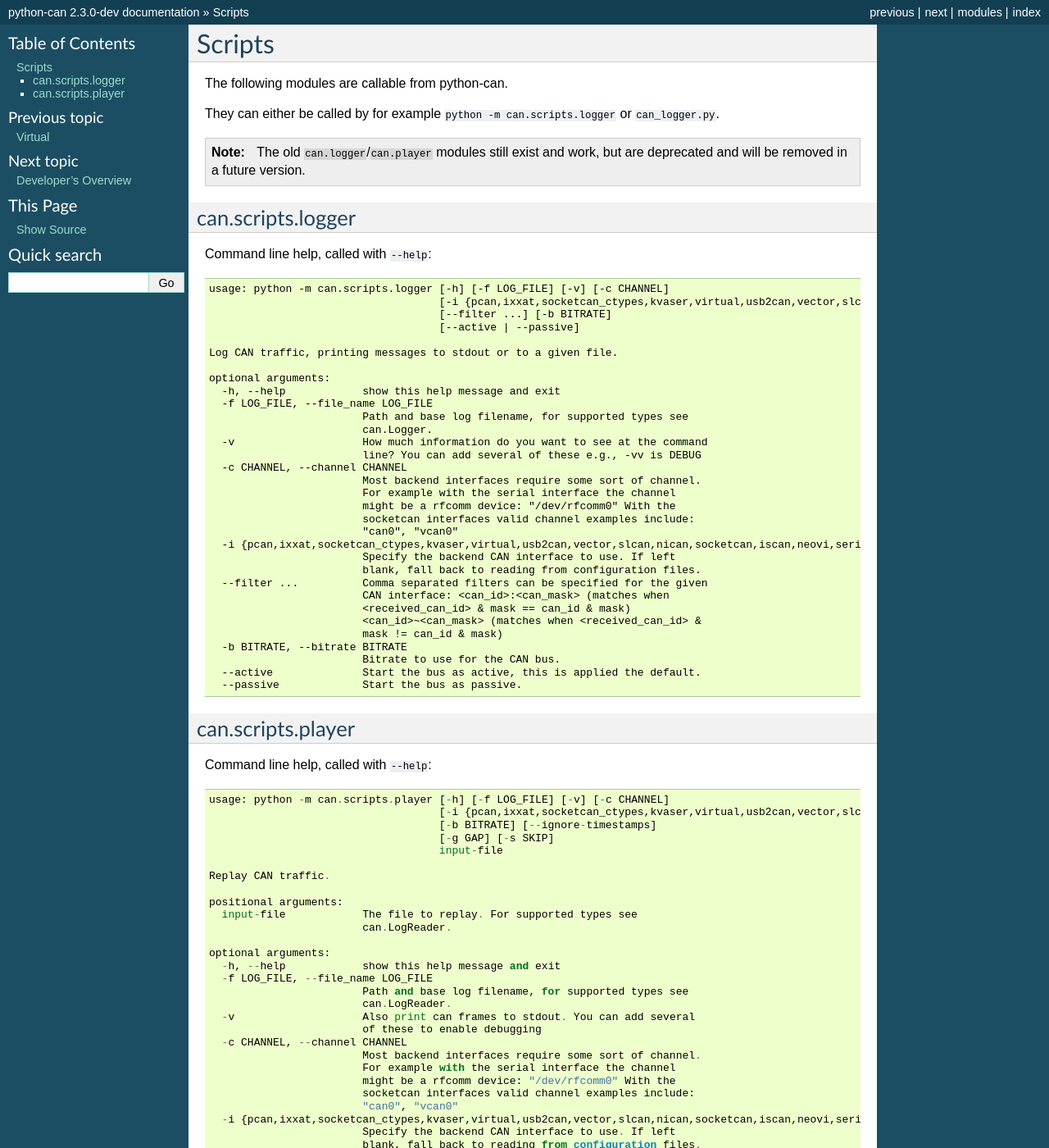
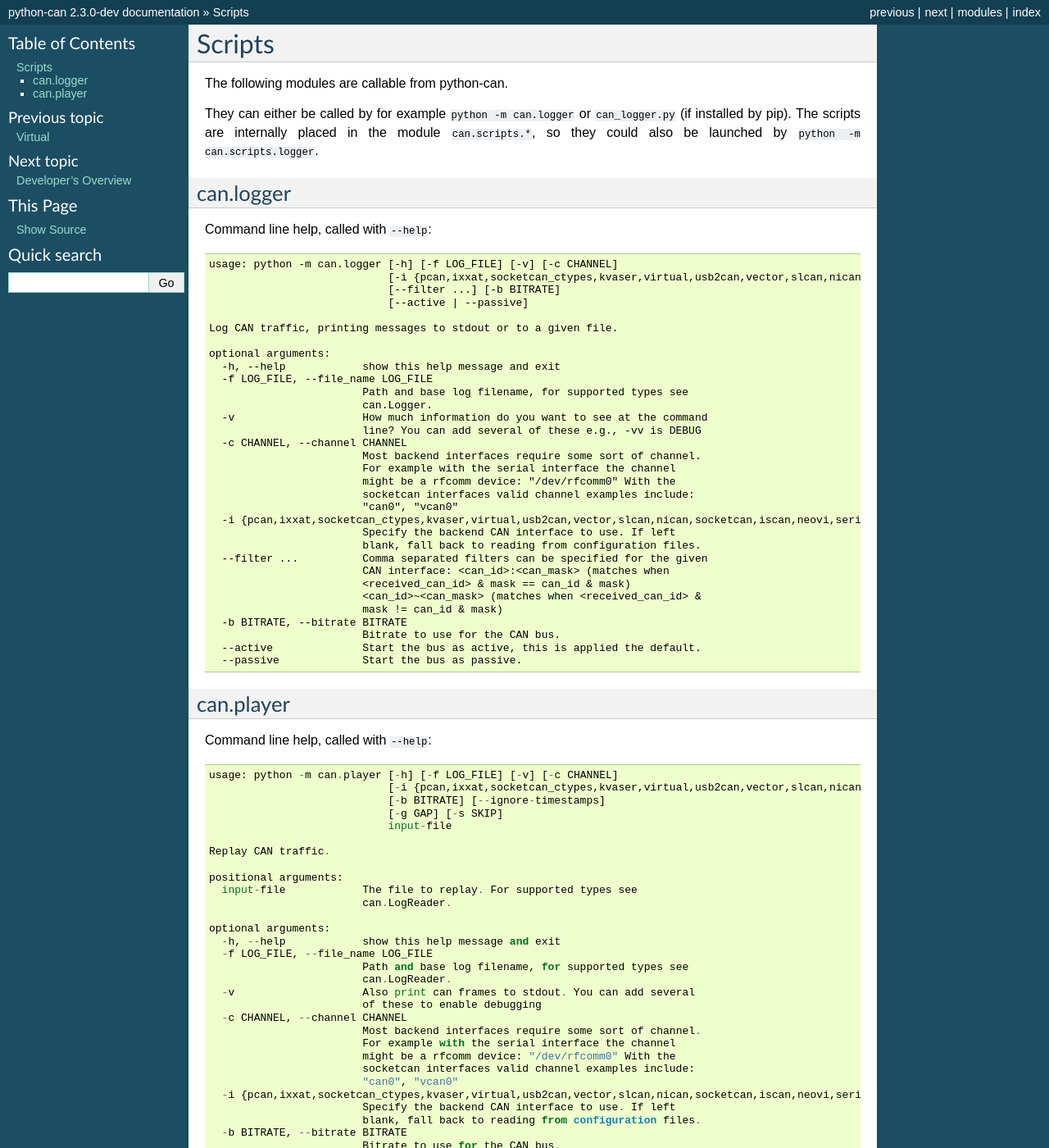
Before and after one commit to hardbyte/python-can, a Sphinx documentation site: the page built from doc/scripts.rst, in a window 1280 px wide and 1400 px high. Shown: the whole window at 82% size. Built offline with Sphinx 7.4.7, drawn with Linux system fonts in a browser that asks for light colours.

Commit message:
update docs

```diff
--- a/doc/development.rst
+++ b/doc/development.rst
@@ -40,6 +40,7 @@ These steps are a guideline on how to add a new backend to python-can.
   ``can.interfaces.VALID_INTERFACES``.
 - Add docs where appropiate, like in ``doc/interfaces.rst`` and add
   an entry in ``doc/interface/*``.
+  Update ``doc/scripts.rst`` accordingly.
 - Add tests in ``test/*`` where appropiate.
 
 
--- a/doc/scripts.rst
+++ b/doc/scripts.rst
@@ -3,22 +3,20 @@ Scripts
 
 The following modules are callable from python-can.
 
-They can either be called by for example ``python -m can.scripts.logger`` or ``can_logger.py``.
-
-.. note::
-    The old ``can.logger``/``can.player`` modules still exist and work,
-    but are deprecated and will be removed in a future version.
+They can either be called by for example ``python -m can.logger`` or ``can_logger.py`` (if installed by pip).
+The scripts are internally placed in the module ``can.scripts.*``,
+so they could also be launched by ``python -m can.scripts.logger``.
 
 
-can.scripts.logger
-------------------
+can.logger
+----------
 
 Command line help, called with ``--help``::
 
-    usage: python -m can.scripts.logger [-h] [-f LOG_FILE] [-v] [-c CHANNEL]
-                                        [-i {pcan,ixxat,socketcan_ctypes,kvaser,virtual,usb2can,vector,slcan,nican,socketcan,iscan,neovi,serial,socketcan_native}]
-                                        [--filter ...] [-b BITRATE]
-                                        [--active | --passive]
+    usage: python -m can.logger [-h] [-f LOG_FILE] [-v] [-c CHANNEL]
+                                [-i {pcan,ixxat,socketcan_ctypes,kvaser,virtual,usb2can,vector,slcan,nican,socketcan,iscan,neovi,serial,socketcan_native}]
+                                [--filter ...] [-b BITRATE]
+                                [--active | --passive]
 
     Log CAN traffic, printing messages to stdout or to a given file.
 
@@ -49,16 +47,16 @@ Command line help, called with ``--help``::
       --passive             Start the bus as passive.
 
 
-can.scripts.player
-------------------
+can.player
+----------
 
 Command line help, called with ``--help``::
 
-    usage: python -m can.scripts.player [-h] [-f LOG_FILE] [-v] [-c CHANNEL]
-                                        [-i {pcan,ixxat,socketcan_ctypes,kvaser,virtual,usb2can,vector,slcan,nican,socketcan,iscan,neovi,serial,socketcan_native}]
-                                        [-b BITRATE] [--ignore-timestamps]
-                                        [-g GAP] [-s SKIP]
-                                        input-file
+    usage: python -m can.player [-h] [-f LOG_FILE] [-v] [-c CHANNEL]
+                                [-i {pcan,ixxat,socketcan_ctypes,kvaser,virtual,usb2can,vector,slcan,nican,socketcan,iscan,neovi,serial,socketcan_native}]
+                                [-b BITRATE] [--ignore-timestamps]
+                                [-g GAP] [-s SKIP]
+                                input-file
 
     Replay CAN traffic.
 
```
Also changed, not shown: 2 other files.
